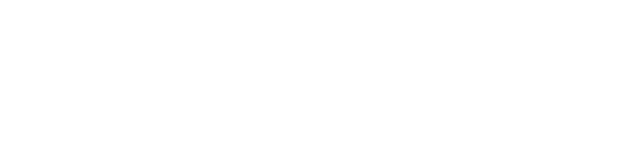
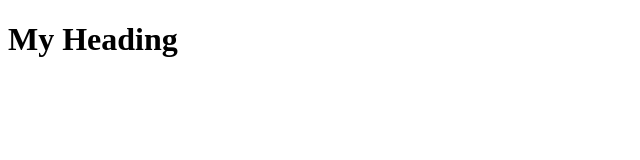
Before and after one commit to beckamorgan/GitDemo, a plain HTML site: page index.html in a window 1280 px wide. Shown: the whole page, without its empty margins (0-640 px from the left). Drawn offline with Linux system fonts and the light colour scheme.

Commit message:
Added Heading

```diff
--- a/index.html
+++ b/index.html
@@ -7,6 +7,7 @@
     <title>Homepage</title>
 </head>
 <body>
+    <h1>My Heading </h1>
 
 </body>
 </html>
```
